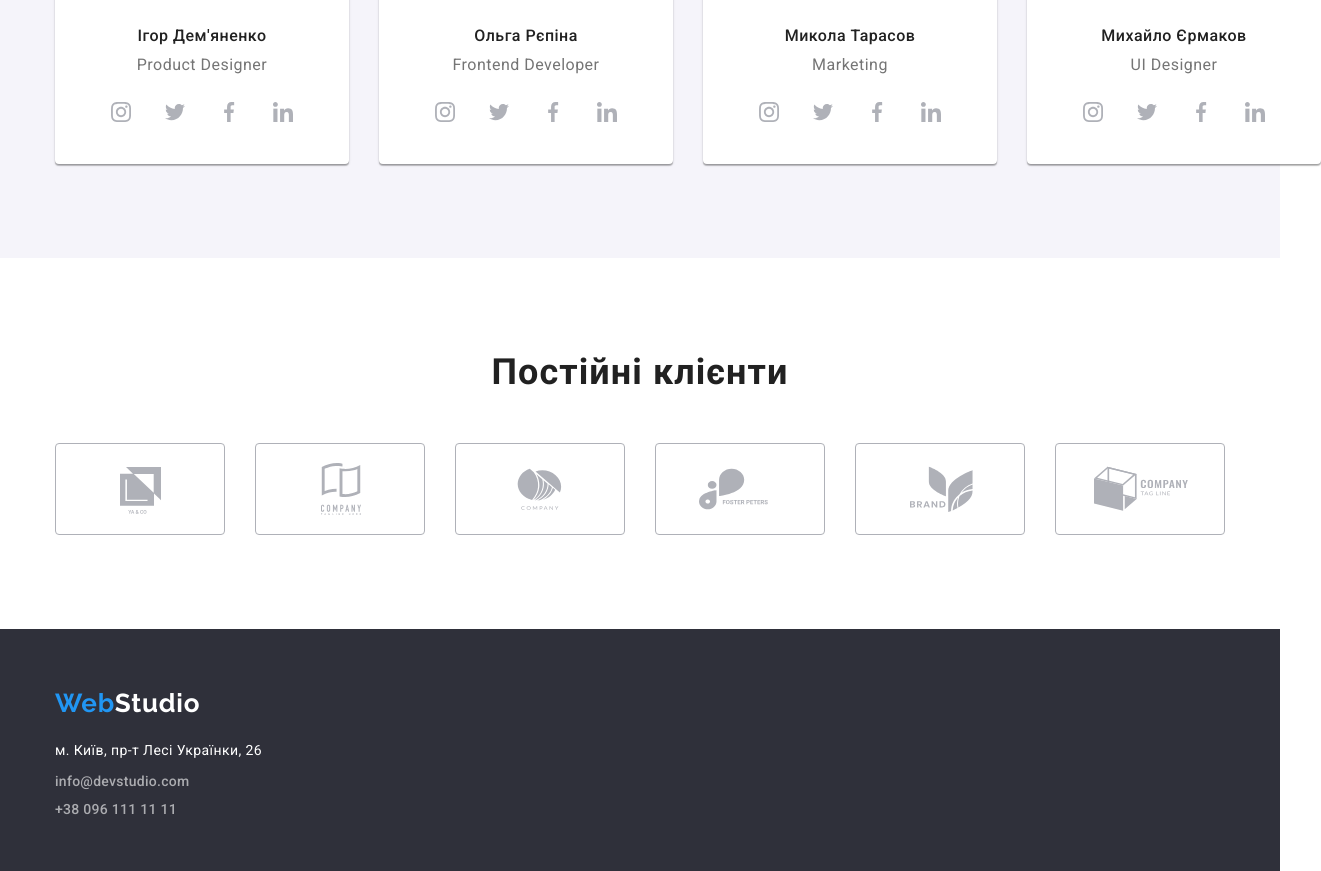
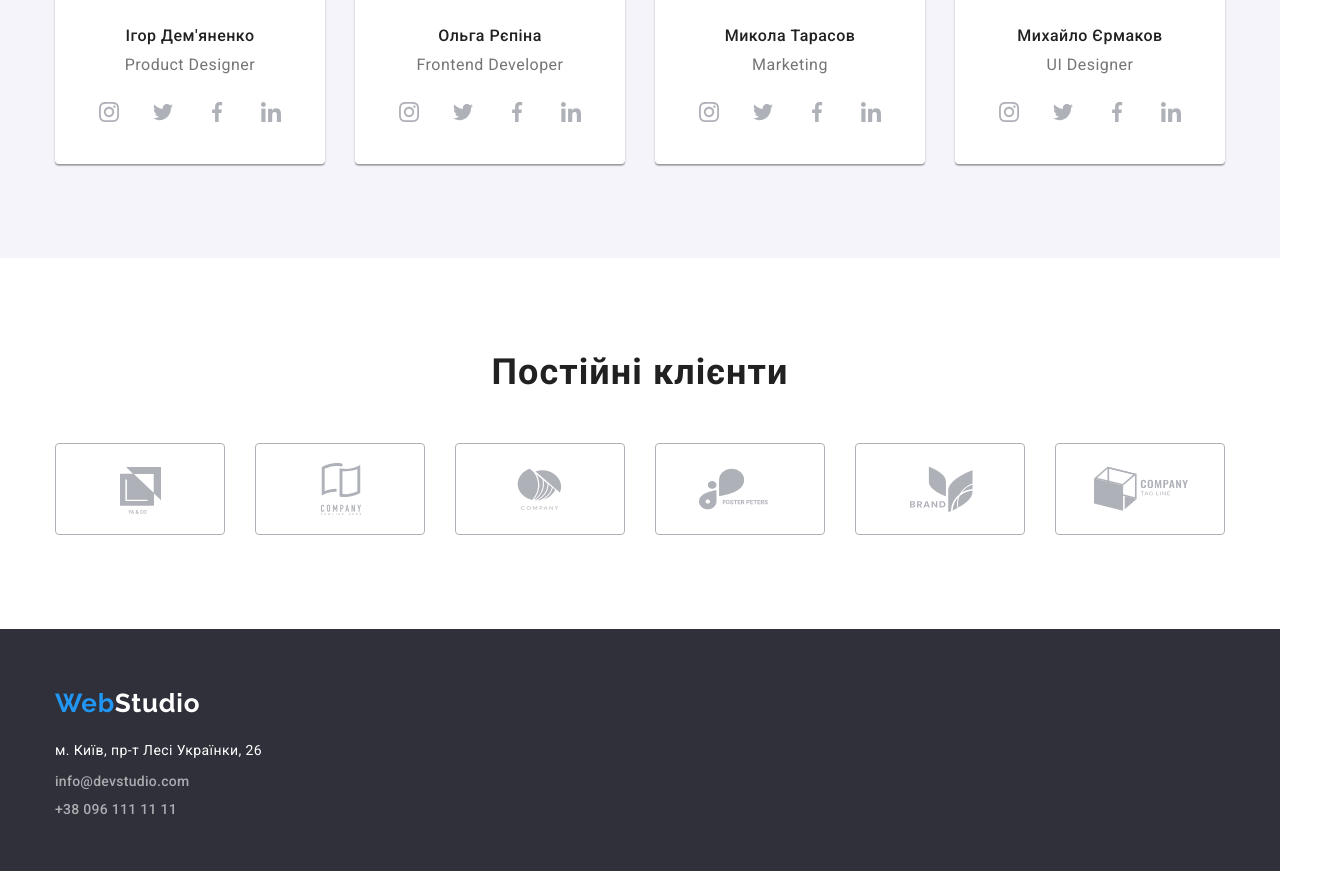
Before and after one commit to Kamikadze57/Web_studio, a plain HTML site: page index.html in a window 1280 px wide. Shown: the part 2042-2913 px from the top of the page, 1321 px wide, since content can reach past the window. Drawn offline with nearby package versions, Linux system fonts and the light colour scheme.

Commit message:
Update styles.css

```diff
--- a/css/styles.css
+++ b/css/styles.css
@@ -256,7 +256,7 @@ address {
 }
 .team-item-list {
   display: flex;
-  padding: 16px 44px 30px;
+  padding: 16px 32px 30px;
   gap: 10px;
 }
 .team-item-list-item {
```
